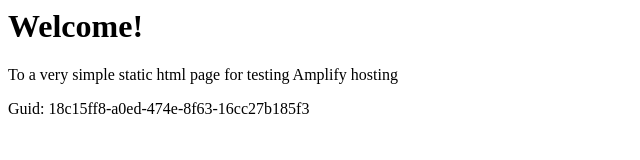
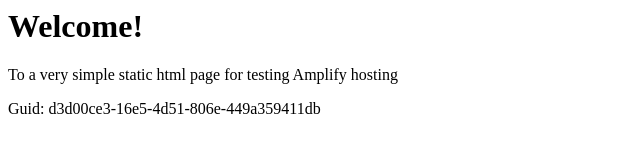
Before and after one commit to aws-aemilia-kix/Github-PR-Commit-Integration-Test-DoNotTouch-GitHubWebhookPushCanaryTest-v1-preprod-ap-northeast-3, a website: page src/index.html in a window 1280 px wide. Shown: the full height of the page, 0-640 px from the left. Drawn offline with Linux system fonts and the light colour scheme.

Commit message:
commit from integ tests

```diff
--- a/src/index.html
+++ b/src/index.html
@@ -12,6 +12,6 @@
 <body>
     <h1>Welcome!</h1>
     <p>To a very simple static html page for testing Amplify hosting</p>
-    <p>Guid: 18c15ff8-a0ed-474e-8f63-16cc27b185f3</p></body>
+    <p>Guid: d3d00ce3-16e5-4d51-806e-449a359411db</p></body>
 
 </html>
```
